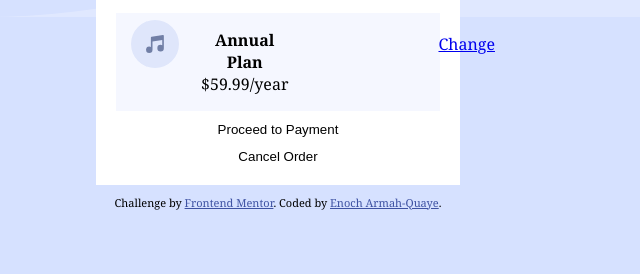
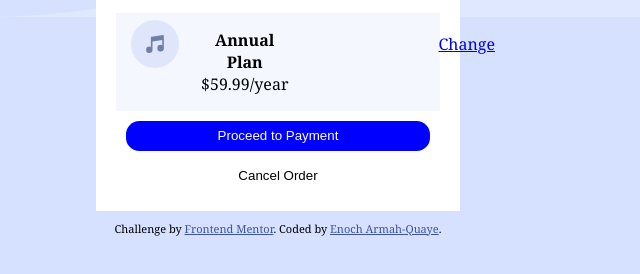
Before and after one commit to EnochArmah-Quaye/OrderSummaryProject, a plain HTML site: page index.html in a window 1280 px wide. In both pictures the pointer is over the button "Proceed to Payment". Shown: the part 420-694 px from the top of the page, without its empty margins (362-1002 px from the left). Drawn offline with Linux system fonts and the light colour scheme; a web font is replaced by a local one.

Commit message:
update
2

```diff
--- a/style.css
+++ b/style.css
@@ -48,13 +48,14 @@ body {
     margin: 0px;
 }
 #image1 {
-    max-width: 100%;
+    width: 100%;
 }
 #b1 {
     margin-left: 20px;
     margin-right: 20px;
     background-color: white;
     border-style: hidden;
+    height: 30px;
 }
 #b2 {
     margin-top: 10px;
@@ -63,4 +64,17 @@ body {
     margin-right: 20px;
     background-color: white;
     border-style: hidden;
+    height: 30px;
 }
+#b1:hover {
+    background-color: blue;
+    cursor: pointer;
+    color: white;
+    border-radius: 1em;
+}
+#b2:hover {
+    background-color: blue;
+    cursor: pointer;
+    color: white;
+    border-radius: 1em;
+}
```
